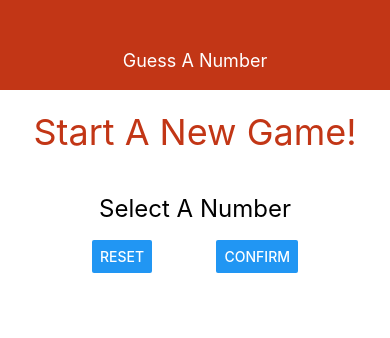
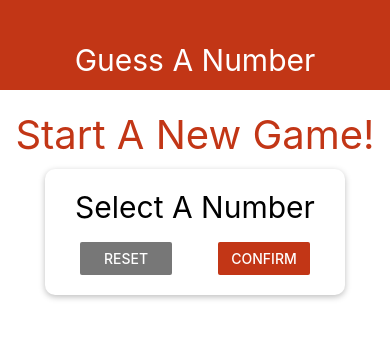
Before and after one commit to markallen01666/guess-a-number, a React Native app: screen / in a window 390 px wide. Shown: the top 338 px of the page. Built offline with nearby package versions, Linux system fonts and the light colour scheme.

Commit message:
Course unit 58 - breaking out styling into Constants files

```diff
--- a/App.js
+++ b/App.js
@@ -17,5 +17,4 @@
   screen: {
     flex: 1
   }
-
 });
--- /dev/null
+++ b/components/Card.js
@@ -0,0 +1,28 @@
+import React from "react";
+import { View, StyleSheet } from "react-native";
+
+const Card = props => {
+  return (
+    <View style={{...styles.card, ...props.style}}>{props.children}</View>
+  );
+};
+
+const styles = StyleSheet.create({
+  card: {
+    padding: 20,
+    borderRadius: 10,
+    backgroundColor: "white",
+    // iOS shadow properties
+    shadowColor: "black",
+    shadowOffset: {
+      width: 0,
+      height: 2
+    },
+    shadowRadius: 6,
+    shadowOpacity: 0.26,
+    // Android shadow properties
+    elevation: 5
+  }
+});
+
+export default Card;
--- a/components/Header.js
+++ b/components/Header.js
@@ -1,5 +1,8 @@
 import React from "react";
 import { View, Text, StyleSheet } from "react-native";
+
+import Colors from '../constants/colors';
+import TextStyles from '../constants/textStyles';
 
 const Header = props => {
   return (
@@ -14,13 +17,13 @@
     width: "100%",
     height: 90,
     paddingTop: 30,
-    backgroundColor: "#c23616",
+    backgroundColor: Colors.primary,
     alignItems: "center",
     justifyContent: "center"
   },
   headerTitle: {
-    color: "#fff",
-    fontSize: 18
+    color: Colors.headerText,
+    fontSize: TextStyles.headerFontSize
   }
 });
 
--- /dev/null
+++ b/constants/colors.js
@@ -0,0 +1,5 @@
+export default {
+  primary: "#c23616",
+  secondary: "#777",
+  headerText: "white"
+};
--- /dev/null
+++ b/constants/textStyles.js
@@ -0,0 +1,6 @@
+export default {
+  headerFontSize: 30,
+  screenTitle: 40,
+  screenInput: 50,
+  screenBody: 30
+};
--- a/screens/StartGameScreen.js
+++ b/screens/StartGameScreen.js
@@ -1,18 +1,26 @@
 import React from "react";
 import { View, Text, StyleSheet, TextInput, Button } from "react-native";
+
+import Card from "../components/Card";
+import Colors from '../constants/colors';
+import TextStyles from '../constants/textStyles';
 
 const StartGameScreen = props => {
   return (
     <View style={styles.screen}>
       <Text style={styles.title}>Start A New Game!</Text>
-      <View style={styles.inputContainer}>
+      <Card style={styles.inputContainer}>
         <Text style={styles.instructions}>Select A Number</Text>
         <TextInput />
         <View style={styles.buttonContainer}>
-          <Button title="Reset" onPress={() => {}} />
-          <Button title="Confirm" onPress={() => {}} />
+          <View style={styles.buttonStyle}>
+            <Button title="Reset" onPress={() => {}} color={Colors.secondary} />
+          </View>
+          <View style={styles.buttonStyle}>
+            <Button title="Confirm" onPress={() => {}} color={Colors.primary} />
+          </View>
         </View>
-      </View>
+      </Card>
     </View>
   );
 };
@@ -24,8 +32,8 @@
     alignItems: "center"
   },
   title: {
-    color: "#c23616",
-    fontSize: 36,
+    color: Colors.primary,
+    fontSize: TextStyles.screenTitle,
     marginVertical: 10
   },
   buttonContainer: {
@@ -34,15 +42,18 @@
     justifyContent: "space-between",
     paddingHorizontal: 15
   },
+  buttonStyle: {
+    width: "40%"
+  },
   inputContainer: {
-    padding: 30,
     alignItems: "center",
     width: 300,
-    maxWidth: "80%",
-    fontSize: 36
+    maxWidth: "90%",
+    minWidth: "70%",
+    fontSize: TextStyles.screenInput
   },
   instructions: {
-    fontSize: 24
+    fontSize: TextStyles.screenBody
   }
 });
 
```
